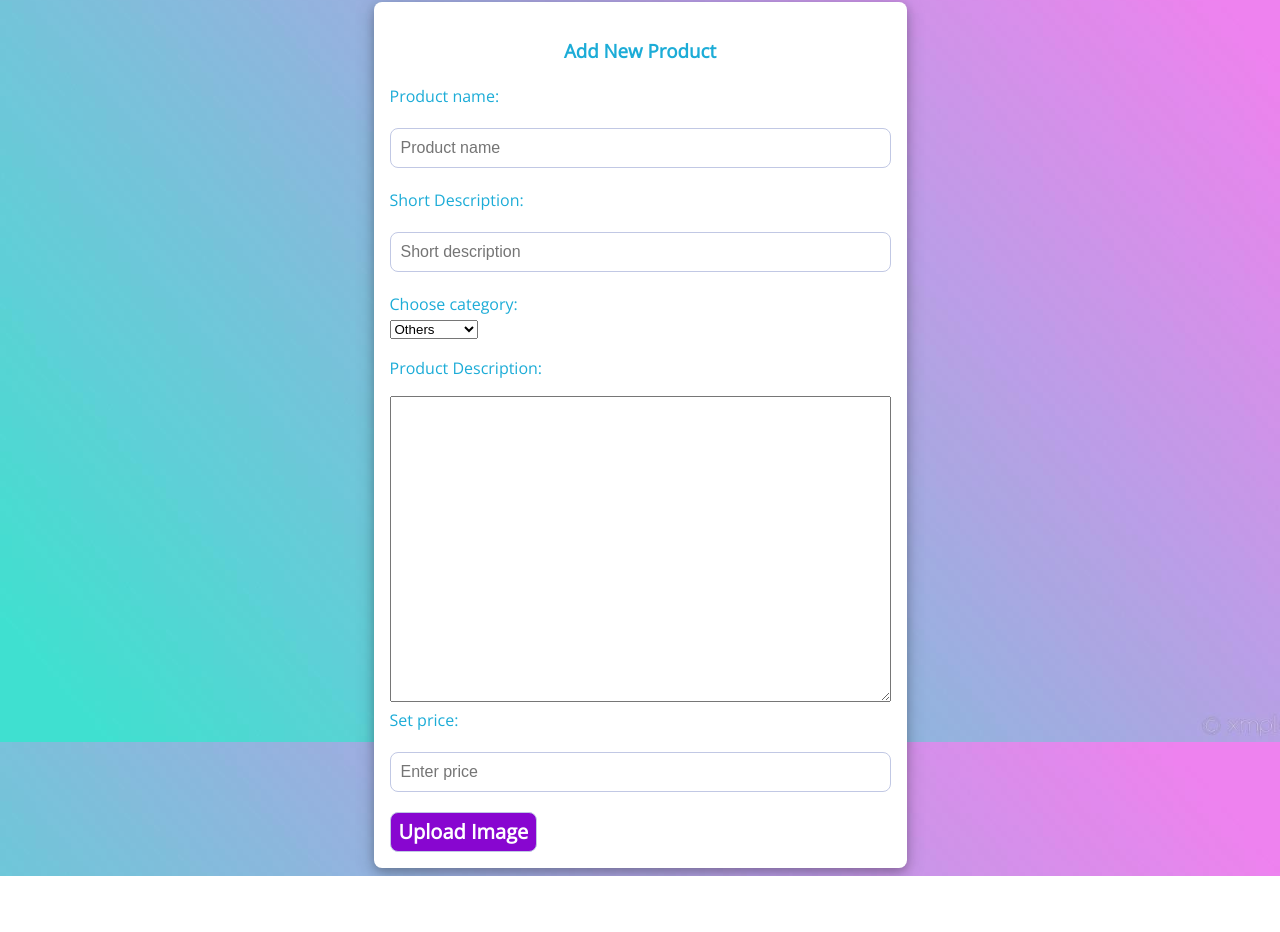
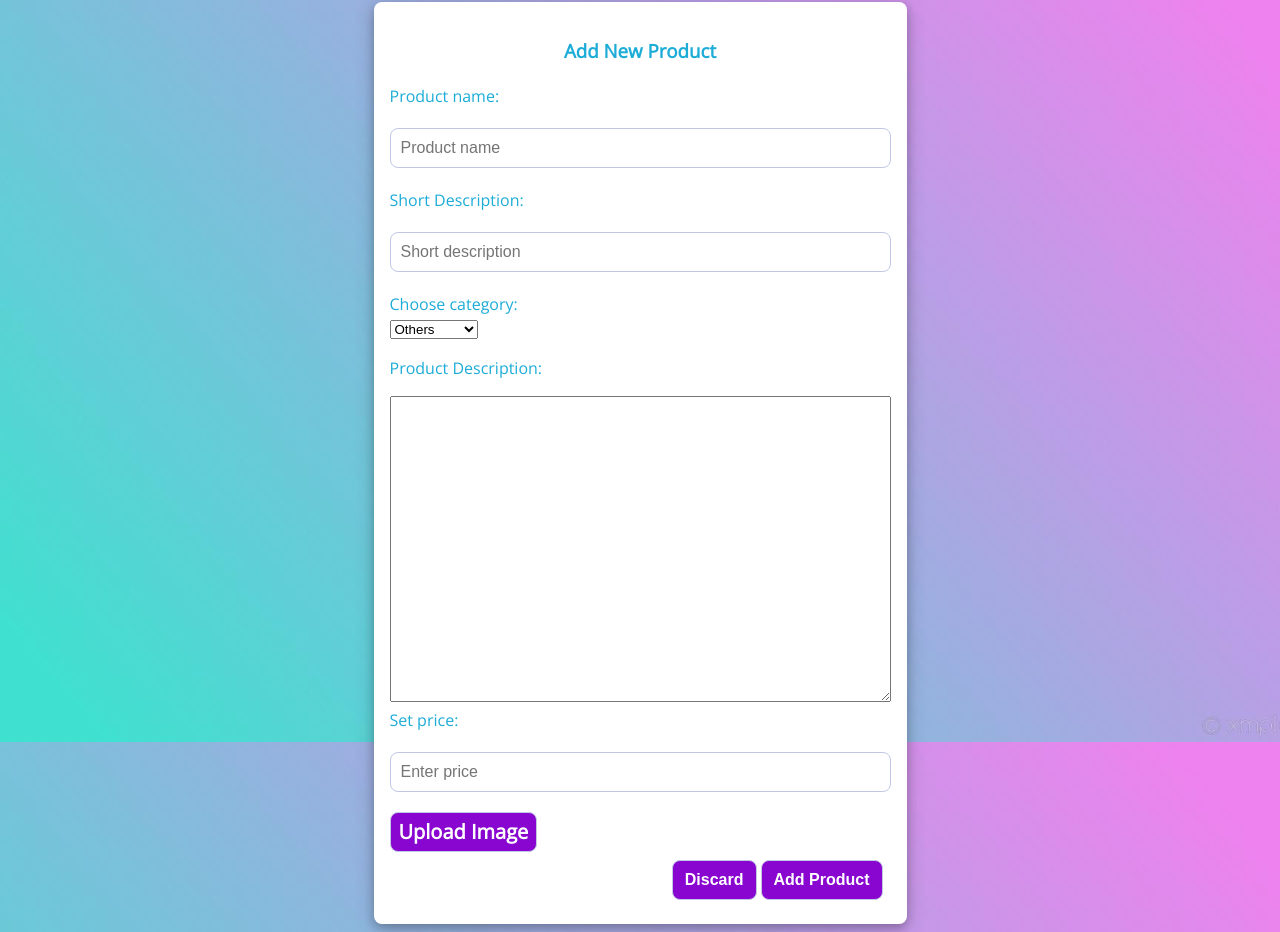
Before and after one commit to ChegeBryan/store_manager, a plain HTML site: page UI/admin/add-product.html in a window 1280 px wide. Shown: the part 58-990 px from the top of the page. Before the commit the page ends 934 px from the top, so only its background shows below. Drawn offline with nearby package versions, Linux system fonts and the light colour scheme.

Commit message:
[Feature #161203016] Add discard and add product buttons

```diff
--- a/UI/admin/add-product.html
+++ b/UI/admin/add-product.html
@@ -53,6 +53,10 @@
                 <label for="file">Upload Image</label>
             </div>
 
+            <div class="fx-d fx-j-end pd-8">
+                <button type="reset" class="btn btn-c-1 btn-md rd-8 txt-cap mr-lr">discard</button>
+                <button type="submit" class="btn btn-c-1 btn-md rd-8 txt-cap">Add product</button>
+            </div>
         </form>
 
     </div>
```
